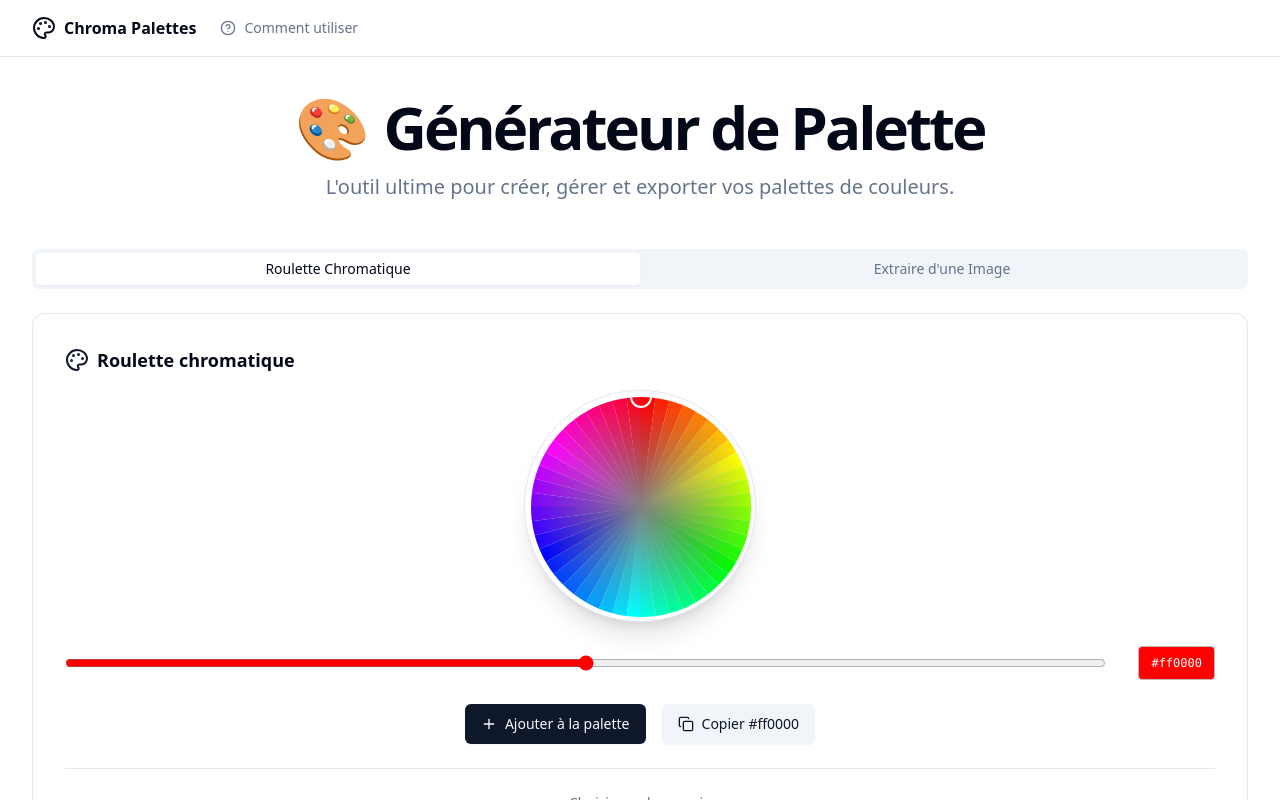
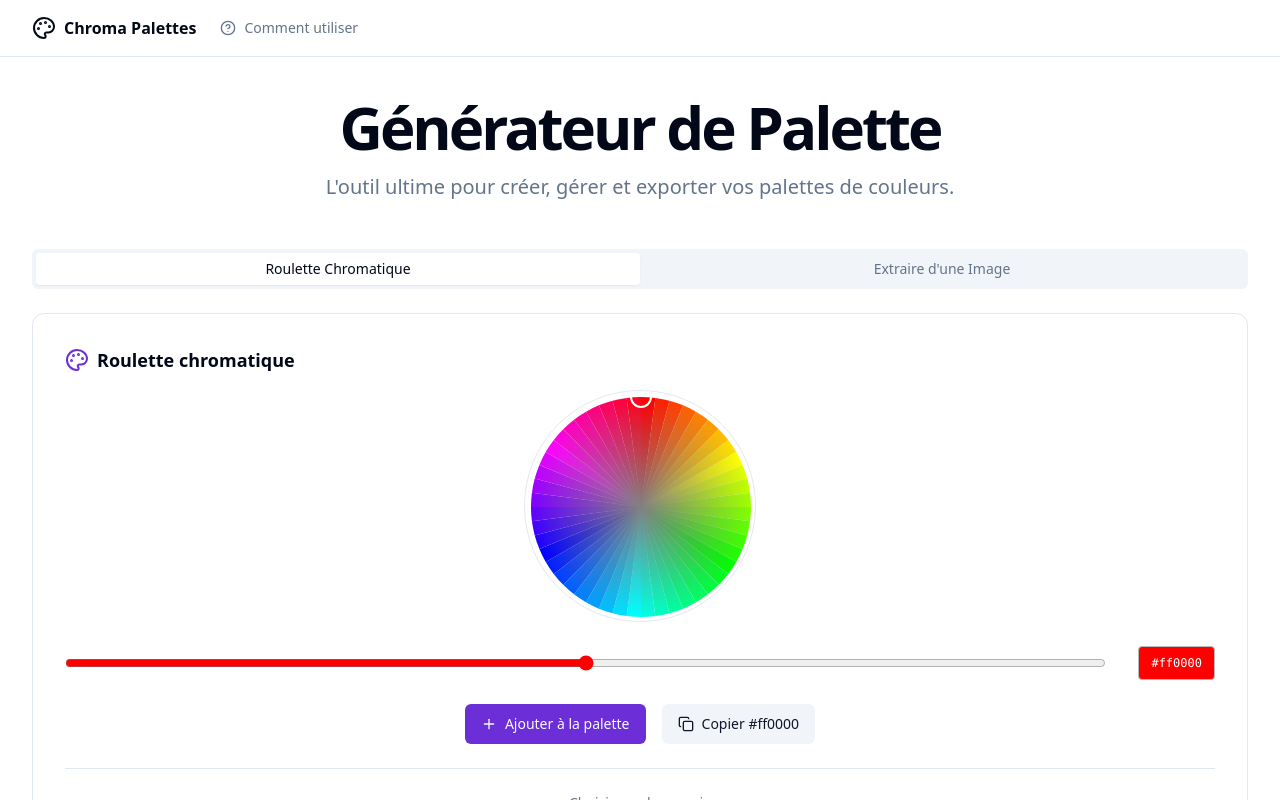
Before and after one commit to Zendaya-tech/chroma-palettes-extract, a React (Vite) app: page / in a window 1280 px wide. Shown: the top 800 px of the page. Built offline with nearby package versions, Linux system fonts and the light colour scheme.

Commit message:
Refactor design and apply violet theme

```diff
--- a/src/components/MaPalette.tsx
+++ b/src/components/MaPalette.tsx
@@ -1,4 +1,3 @@
-
 import React from "react";
 import { X as XIcon, Copy as CopyIcon } from "lucide-react";
 import { getContrastColor } from "@/lib/colorUtils";
@@ -24,12 +23,12 @@ export default function MaPalette({ palette, onRemove, onCopy }: MaPaletteProps)
   return (
     <div className="w-full flex flex-col items-center mt-8 animate-in fade-in-0 duration-500">
       <h2 className="text-2xl font-bold mb-4 tracking-tight">Ma Palette Actuelle</h2>
-      <div className="w-full bg-card p-6 rounded-xl shadow-sm border">
+      <div className="w-full bg-card p-6 rounded-xl border">
         <div className="flex flex-wrap gap-3 justify-center">
           {palette.map((hex) => (
             <div
               key={hex}
-              className="relative flex items-center bg-background border rounded-md shadow-sm group transition-all duration-200 hover:shadow-lg hover:-translate-y-0.5"
+              className="relative flex items-center bg-background border rounded-md group transition-all duration-200 hover:-translate-y-0.5"
             >
               <span
                 className="text-sm font-mono px-3 py-1.5 rounded-l-md"
--- a/src/components/RouletteChromatique.tsx
+++ b/src/components/RouletteChromatique.tsx
@@ -153,7 +153,7 @@ export default function RouletteChromatique({
         onPointerMove={(e) => {
           if ((e.buttons & 1) === 1) handleMove(e);
         }}
-        className="shadow-xl border bg-card rounded-full"
+        className="border bg-card rounded-full"
       >
         <defs>
           <radialGradient id="saturation-gradient">
--- a/src/components/SavedPalettes.tsx
+++ b/src/components/SavedPalettes.tsx
@@ -40,7 +40,7 @@ export default function SavedPalettes({ palettes, onLoad, onDelete, onExport }:
       <div className="w-full max-w-4xl mx-auto space-y-4">
         <TooltipProvider>
           {palettes.map((p) => (
-            <div key={p.id} className="bg-card p-4 rounded-xl shadow-sm border transition-all hover:shadow-md">
+            <div key={p.id} className="bg-card p-4 rounded-xl border transition-all hover:bg-accent/50">
               <div className="flex flex-col sm:flex-row justify-between items-start sm:items-center mb-3 gap-2">
                 <h3 className="font-semibold text-lg">{p.name}</h3>
                 <div className="flex gap-2 items-center self-end sm:self-center">
--- a/src/components/ui/button.tsx
+++ b/src/components/ui/button.tsx
@@ -10,13 +10,13 @@ const buttonVariants = cva(
   {
     variants: {
       variant: {
-        default: "bg-primary text-primary-foreground hover:bg-primary/90 shadow-sm hover:shadow-md",
+        default: "bg-primary text-primary-foreground hover:bg-primary/90",
         destructive:
-          "bg-destructive text-destructive-foreground hover:bg-destructive/90 shadow-sm hover:shadow-md",
+          "bg-destructive text-destructive-foreground hover:bg-destructive/90",
         outline:
           "border border-input bg-background hover:bg-accent hover:text-accent-foreground",
         secondary:
-          "bg-secondary text-secondary-foreground hover:bg-secondary/80 shadow-sm",
+          "bg-secondary text-secondary-foreground hover:bg-secondary/80",
         ghost: "hover:bg-accent hover:text-accent-foreground",
         link: "text-primary underline-offset-4 hover:underline",
       },
--- a/src/index.css
+++ b/src/index.css
@@ -1,3 +1,4 @@
+
 @tailwind base;
 @tailwind components;
 @tailwind utilities;
@@ -15,7 +16,7 @@
     --popover: 0 0% 100%;
     --popover-foreground: 222.2 84% 4.9%;
 
-    --primary: 222.2 47.4% 11.2%;
+    --primary: 262 67% 51%;
     --primary-foreground: 210 40% 98%;
 
     --secondary: 210 40% 96.1%;
@@ -32,7 +33,7 @@
 
     --border: 214.3 31.8% 91.4%;
     --input: 214.3 31.8% 91.4%;
-    --ring: 222.2 84% 4.9%;
+    --ring: 262 67% 51%;
 
     --radius: 0.5rem;
 
@@ -63,8 +64,8 @@
     --popover: 222.2 84% 4.9%;
     --popover-foreground: 210 40% 98%;
 
-    --primary: 210 40% 98%;
-    --primary-foreground: 222.2 47.4% 11.2%;
+    --primary: 262 80% 95%;
+    --primary-foreground: 262 67% 51%;
 
     --secondary: 217.2 32.6% 17.5%;
     --secondary-foreground: 210 40% 98%;
@@ -80,7 +81,7 @@
 
     --border: 217.2 32.6% 17.5%;
     --input: 217.2 32.6% 17.5%;
-    --ring: 212.7 26.8% 83.9%;
+    --ring: 262 80% 85%;
     --sidebar-background: 240 5.9% 10%;
     --sidebar-foreground: 240 4.8% 95.9%;
     --sidebar-primary: 224.3 76.3% 48%;
--- a/src/pages/Index.tsx
+++ b/src/pages/Index.tsx
@@ -1,4 +1,3 @@
-
 import React, { useState, useRef } from "react";
 import RouletteChromatique from "@/components/RouletteChromatique";
 import ExtractionCouleursImage from "@/components/ExtractionCouleursImage";
@@ -159,7 +158,6 @@ const Index = () => {
     <div className="container mx-auto py-10 px-4 sm:px-6 lg:px-8 min-h-screen flex flex-col">
       <header className="mb-12 text-center">
         <h1 className="text-4xl sm:text-5xl font-extrabold tracking-tighter lg:text-6xl flex items-center justify-center gap-4">
-          <span className="text-5xl sm:text-6xl">🎨</span>
           <span>Générateur de Palette</span>
         </h1>
         <p className="text-muted-foreground mt-4 text-xl max-w-2xl mx-auto">
@@ -173,10 +171,10 @@ const Index = () => {
             <TabsTrigger value="roulette">Roulette Chromatique</TabsTrigger>
             <TabsTrigger value="image">Extraire d'une Image</TabsTrigger>
           </TabsList>
-          <TabsContent value="roulette" className="bg-card rounded-xl p-6 lg:p-8 shadow-sm border animate-in fade-in-0 duration-500">
+          <TabsContent value="roulette" className="bg-card rounded-xl p-6 lg:p-8 border animate-in fade-in-0 duration-500">
             <RouletteChromatique onAddColor={addColorToPalette} onCopyColor={handleCopy} />
           </TabsContent>
-          <TabsContent value="image" className="bg-card rounded-xl p-6 lg:p-8 shadow-sm border animate-in fade-in-0 duration-500">
+          <TabsContent value="image" className="bg-card rounded-xl p-6 lg:p-8 border animate-in fade-in-0 duration-500">
             <ExtractionCouleursImage onAddColor={addColorToPalette} onCopyColor={handleCopy} />
           </TabsContent>
         </Tabs>
```
